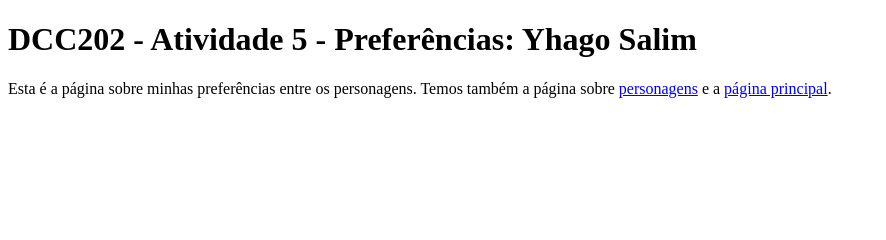
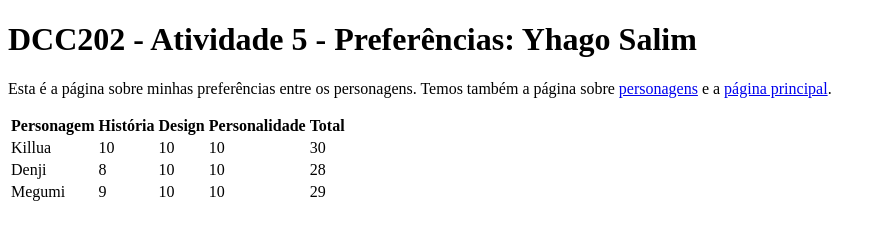
Before and after one commit to ufjf-dcc202/ufjf-dcc202-2023-3-b-atv5-YhagoSalim, a website: page preferencias.html in a window 1280 px wide. Shown: the whole page, without its empty margins (0-886 px from the left). Drawn offline with Linux system fonts and the light colour scheme.

Commit message:
cria e adiciona conteúdo a tabela

```diff
--- a/preferencias.html
+++ b/preferencias.html
@@ -9,6 +9,40 @@
     <main>
         <h1>DCC202 - Atividade 5 - Preferências: Yhago Salim</h1>
         <p>Esta é a página sobre minhas preferências entre os personagens. Temos também a página sobre <a href="personagens.html">personagens</a> e a <a href="index.html">página principal</a>.</p>
+        <table>
+            <thead>
+                <tr>
+                    <th>Personagem</th>
+                    <th>História</th>
+                    <th>Design</th>
+                    <th>Personalidade</th>
+                    <th>Total</th>
+                </tr>
+            </thead>
+            <tbody>
+                <tr>
+                    <td>Killua</td>
+                    <td>10</td>
+                    <td>10</td>
+                    <td>10</td>
+                    <td>30</td>
+                </tr>
+                <tr>
+                    <td>Denji</td>
+                    <td>8</td>
+                    <td>10</td>
+                    <td>10</td>
+                    <td>28</td>
+                </tr>
+                <tr>
+                    <td>Megumi</td>
+                    <td>9</td>
+                    <td>10</td>
+                    <td>10</td>
+                    <td>29</td>
+                </tr>
+            </tbody>
+        </table>
     </main>
 </body>
 </html>
```
